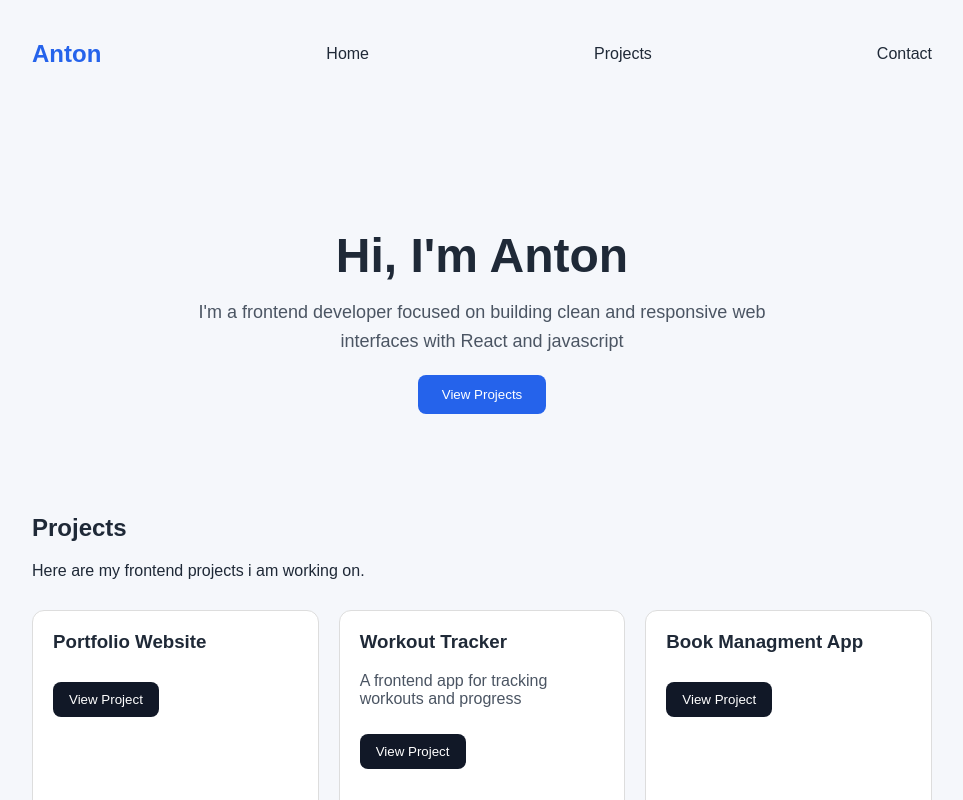
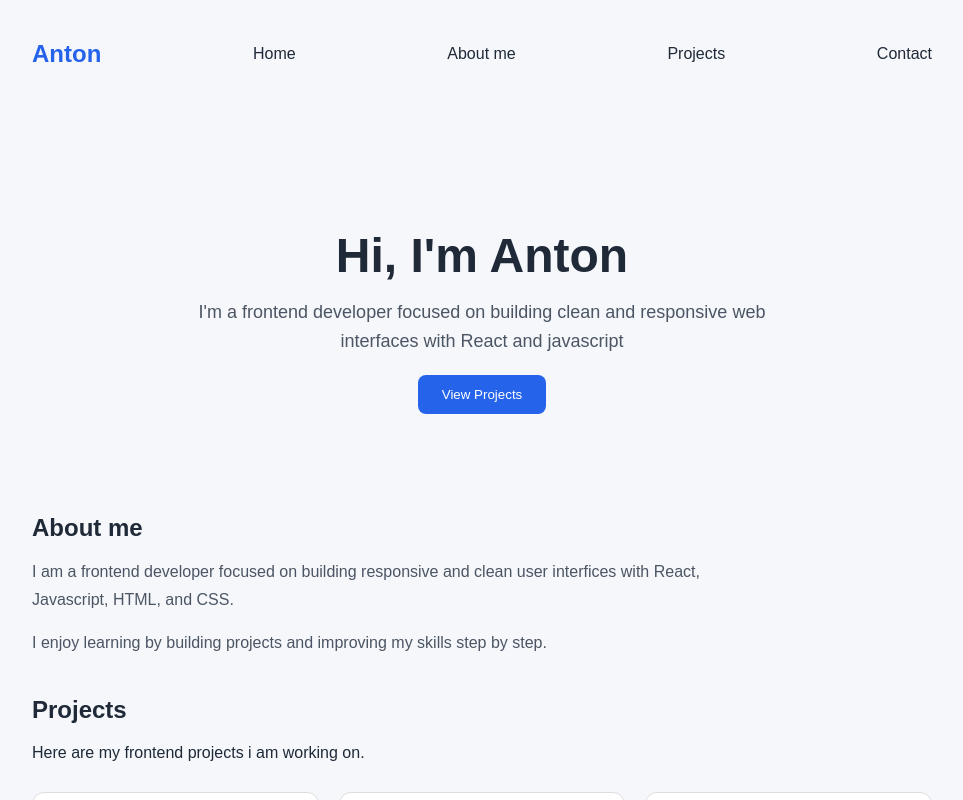
Before and after one commit to Antonluko/Portfolio, a React (Vite) app: page / in a window 1280 px wide. Shown: the top 800 px of the page, without its empty margins (158-1121 px from the left). Built offline with nearby package versions, Linux system fonts and the light colour scheme.

Commit message:
Added small about me section

```diff
--- a/src/App.jsx
+++ b/src/App.jsx
@@ -3,14 +3,15 @@ import Home from "./components/Home"
 import Projects from "./components/Projects"
 import Contact from "./components/Contact"
 import Footer from "./components/Footer"
+import About from "./components/About"
 function App() {
-
 
   return (
     <>
     <div className="container">
       <Navbar/>
       <Home/>
+      <About/>
       <Projects/>
       <Contact/>
       <Footer/>
--- /dev/null
+++ b/src/components/About.jsx
@@ -0,0 +1,18 @@
+
+function About() {
+return (
+<section id="about" className="about">
+    <h2> About me </h2>
+    <p>
+    I am a frontend developer focused on building
+    responsive and clean user interfices with React,
+    Javascript, HTML, and CSS.
+    </p>
+    <p>
+        I enjoy learning by building projects and improving my skills step by step.
+    </p>
+</section>
+)
+}
+
+export default About
--- a/src/components/Navbar.jsx
+++ b/src/components/Navbar.jsx
@@ -3,6 +3,7 @@ return (
     <nav className="navbar">
         <h2> Anton </h2>
         <a href="#home">Home</a>
+        <a href="#about">About me</a>
         <a href="#projects">Projects</a>
         <a href="#contact">Contact</a>
 
--- a/src/index.css
+++ b/src/index.css
@@ -64,7 +64,19 @@ section {
 .home button:hover {
      background: #1d4ed8;
 }
-
+/* About Me */
+  .about {
+    text-align: left;
+  }
+  .about h2 {
+    margin-bottom: 15px;
+  }
+  .about p {
+    max-width: 700px;
+    line-height: 1.7;
+    color: #4b5563;
+  }
+  /* Projects */
 .projects {
   text-align: left;
 }
```
